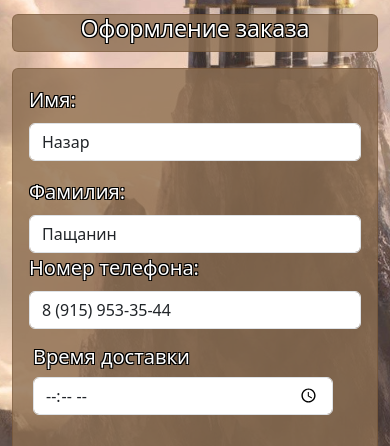
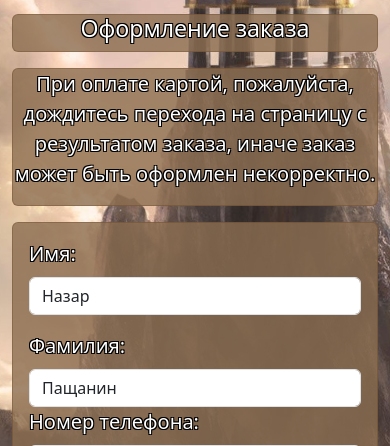
Before and after one commit to Nikralet/olimpsite_2, a Django app: page /orders/create_order/ in a window 390 px wide. Shown: the part 98-544 px from the top of the page. Run offline with Django 5.2, Linux system fonts and the light colour scheme; a user stored in the database is signed in; data comes from the database, SQL or seed files in the repository; both versions use the stored data as it was after the commit; some libraries are stand-ins or nearby versions.

```diff
--- a/orders/templates/orders/create_order.html
+++ b/orders/templates/orders/create_order.html
@@ -20,6 +20,9 @@
     <div class="container">
         <div class="card col-md-6 col-xl-6" id="card_3">
             <h3 class="text-center">Оформление заказа</h3>
+        </div>
+        <div class="card col-md-6 col-xl-6" id="card_4">
+            <p class="text-center">При оплате картой, пожалуйста, дождитесь перехода на страницу с результатом заказа, иначе заказ может быть оформлен некорректно. </p>
         </div>
         <div class="card col-md-6 col-xl-6">
             <div class="card-body">
--- a/static_dev/css/create_order.css
+++ b/static_dev/css/create_order.css
@@ -36,6 +36,9 @@
     margin-top: 3.5rem;
     margin-bottom: 1rem;
 }
+#card_4 {
+    margin-bottom: 1rem;
+}
 
 @media screen and (min-width:320px) {#button_6 {--bs-btn-padding-x: 24.36%;}}
 @media screen and (min-width:360px) {#button_6 {--bs-btn-padding-x: 27.41%;}}
```
Also changed, not shown: db.sqlite3, products/migrations/0003_product_number_of_pieces.py (added), products/migrations/0004_alter_product_number_of_pieces.py (added).
